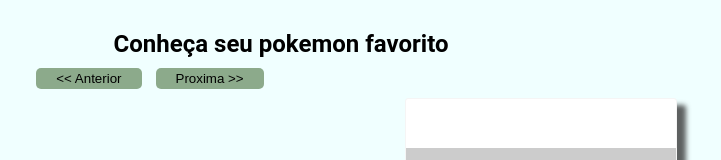
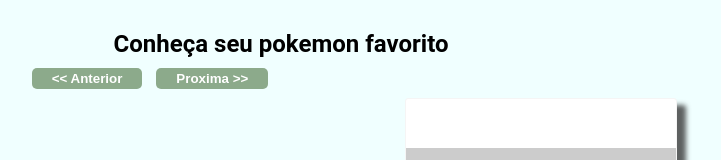
Before and after one commit to bernardo300/dio-class-pokemon-live, a plain HTML site: page index.html in a window 1280 px wide. Shown: the top 160 px of the page, without its empty margins (359-1080 px from the left). Drawn offline with Linux system fonts and the light colour scheme; no server answers; placeholder pictures from the web are drawn by us.

Commit message:
color buuton

```diff
--- a/css/pokemon.css
+++ b/css/pokemon.css
@@ -11,6 +11,10 @@ body {
 }
 a {
   color: #fff;
+}
+button{
+  color: #fff;
+  font-weight: 700;
 }
 
 
```
